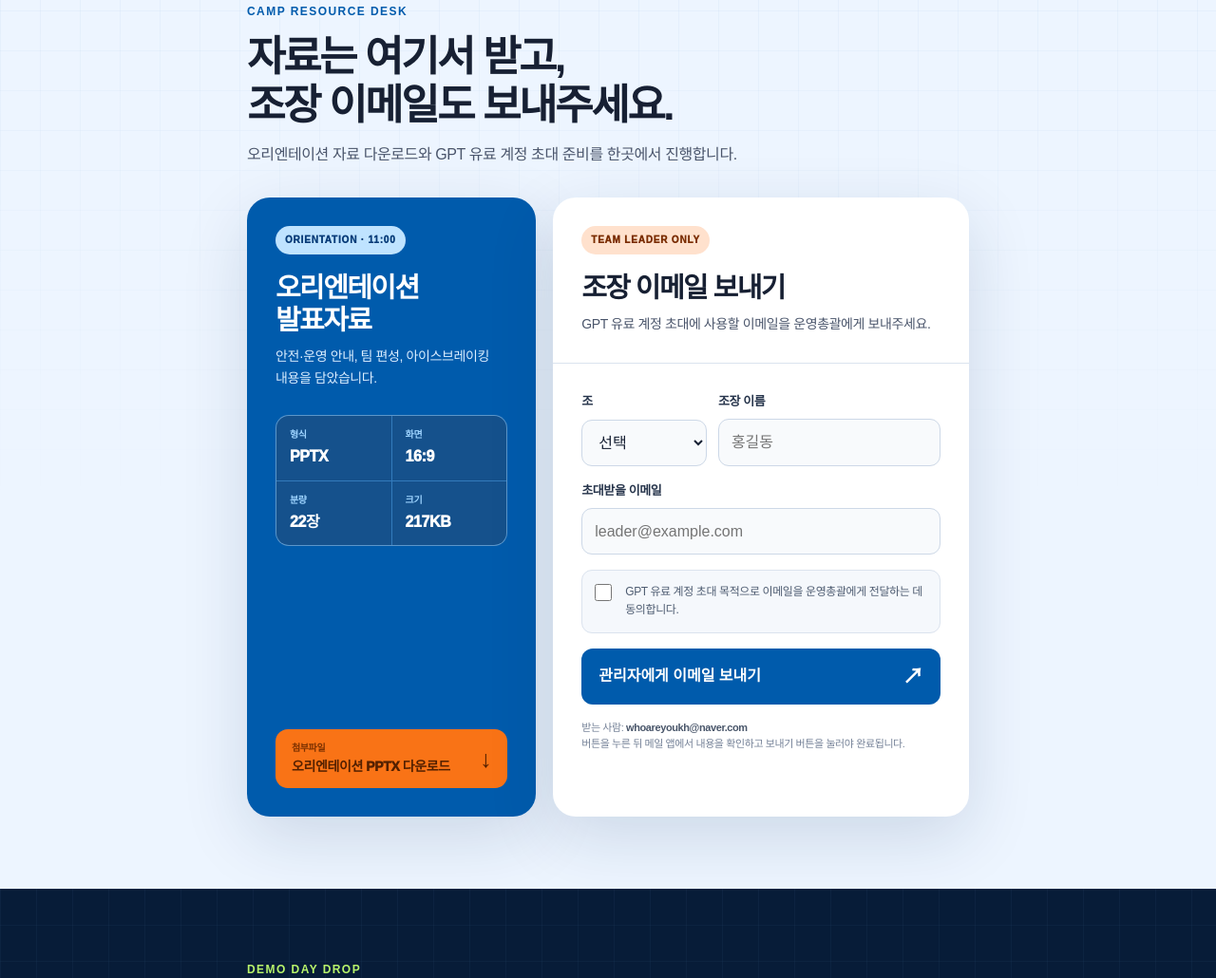
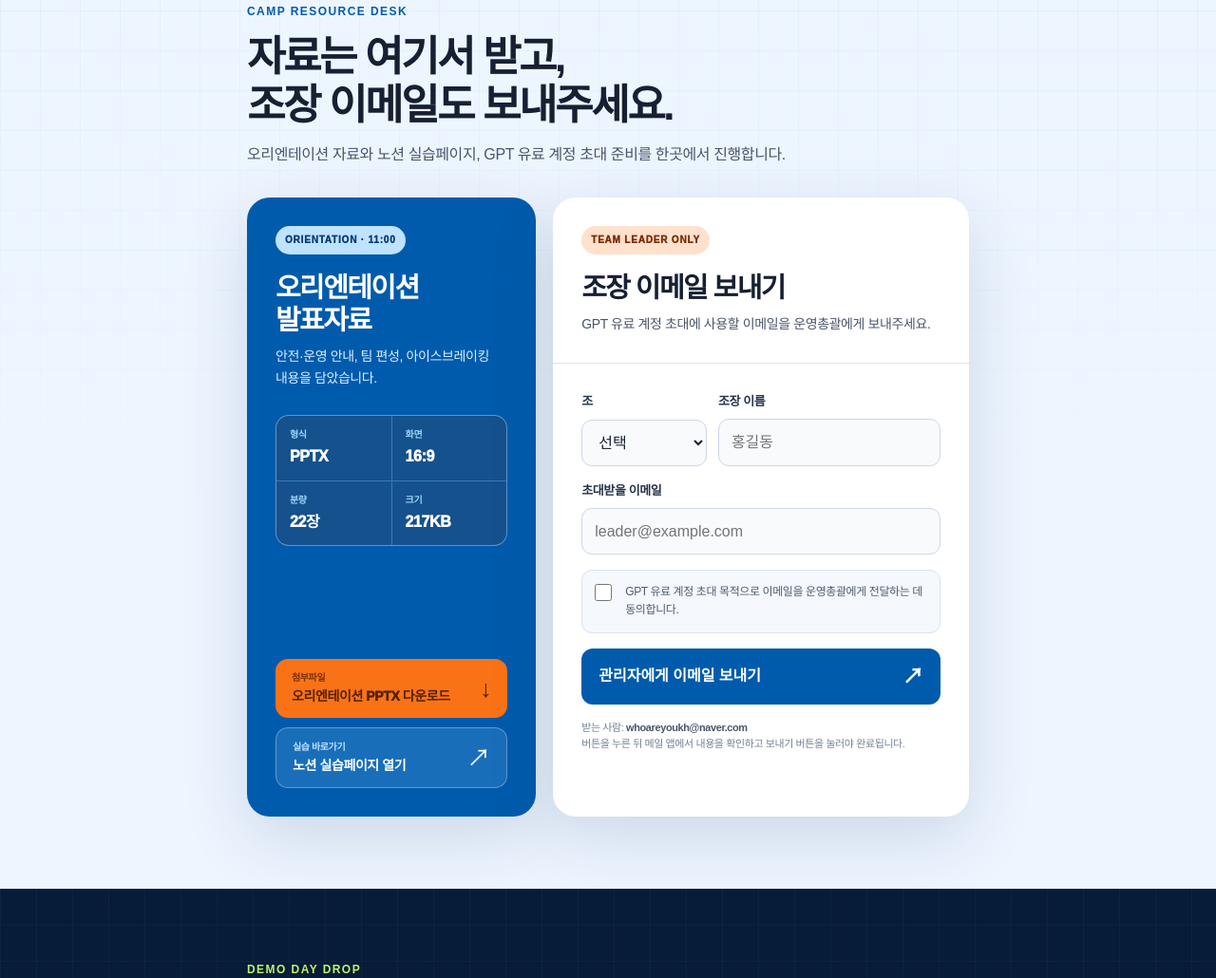
Before and after one commit to dwshin0907/gnu-ai-pioneer-camp-notice, a website with bundled scripts: page index.html in a window 1280 px wide. Shown: the part 7049-8079 px from the top of the page at 95% size. Built offline with nearby package versions, Linux system fonts and the light colour scheme; files whose address does not match are found by name.

Commit message:
feat: add Notion practice page link

```diff
--- a/index.html
+++ b/index.html
@@ -341,7 +341,7 @@
         <div class="section-heading">
           <p class="section-kicker">CAMP RESOURCE DESK</p>
           <h2 id="resources-title">자료는 여기서 받고,<br>조장 이메일도 보내주세요.</h2>
-          <p>오리엔테이션 자료 다운로드와 GPT 유료 계정 초대 준비를 한곳에서 진행합니다.</p>
+          <p>오리엔테이션 자료와 노션 실습페이지, GPT 유료 계정 초대 준비를 한곳에서 진행합니다.</p>
         </div>
 
         <div class="resource-grid">
@@ -360,6 +360,10 @@
             <a class="resource-download" href="GNU_AI_Pioneer_캠프_오리엔테이션_16x9.pptx" download>
               <span><small>첨부파일</small>오리엔테이션 PPTX 다운로드</span>
               <i aria-hidden="true">↓</i>
+            </a>
+            <a class="resource-download resource-download--notion" href="https://m.site.naver.com/2akZH" target="_blank" rel="noopener noreferrer">
+              <span><small>실습 바로가기</small>노션 실습페이지 열기</span>
+              <i aria-hidden="true">↗</i>
             </a>
           </article>
 
--- a/styles.css
+++ b/styles.css
@@ -1011,6 +1011,17 @@ textarea {
 .resource-download i {
   font-size: 25px;
   font-style: normal;
+}
+
+.resource-download--notion {
+  margin-top: 10px;
+  color: var(--white);
+  background: rgba(158, 212, 255, 0.16);
+  border: 1px solid rgba(255, 255, 255, 0.3);
+}
+
+.resource-download--notion small {
+  color: #bfe3ff;
 }
 
 .resource-card--email {
```
Also changed, not shown: tests/notice.test.js (+7 -0 lines).
